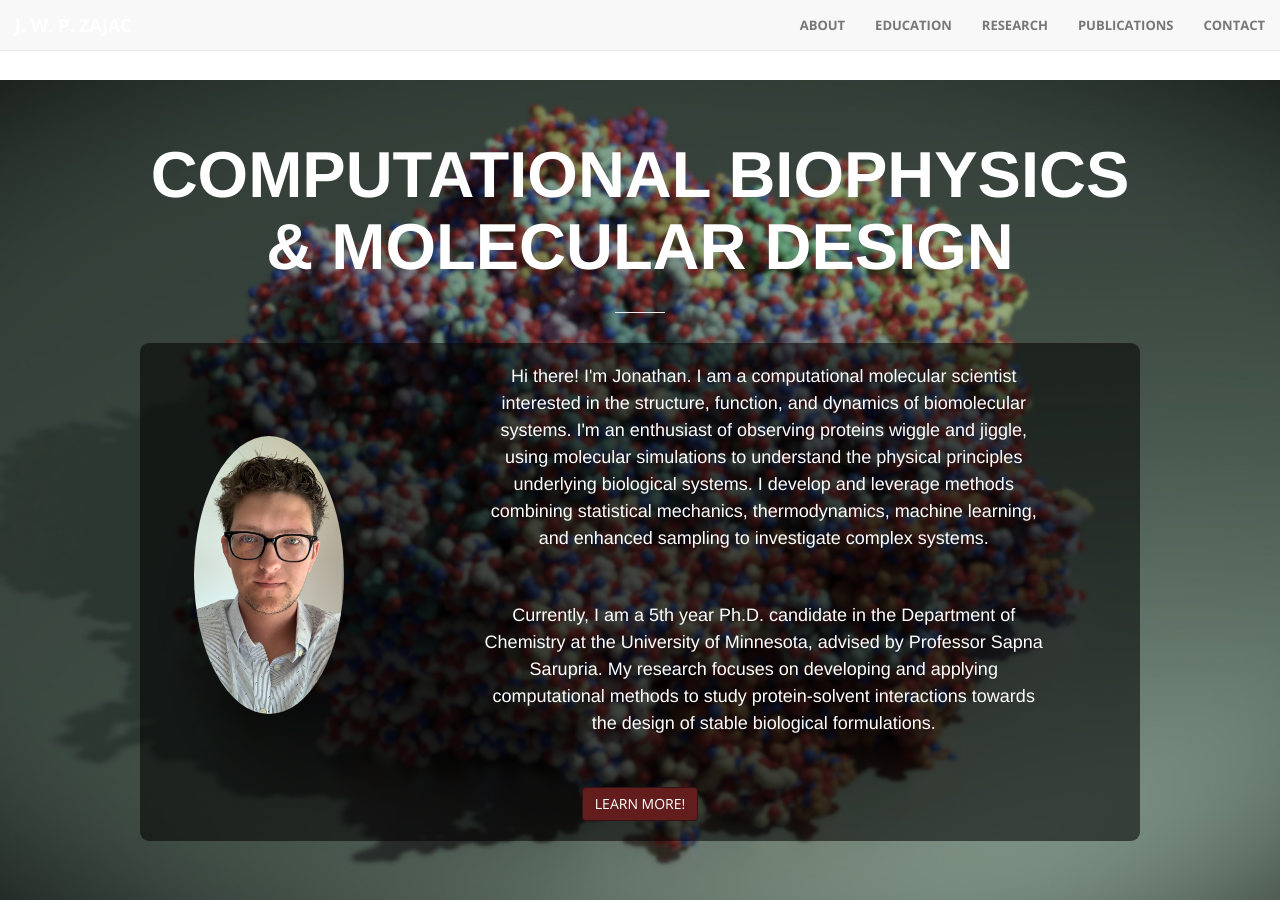
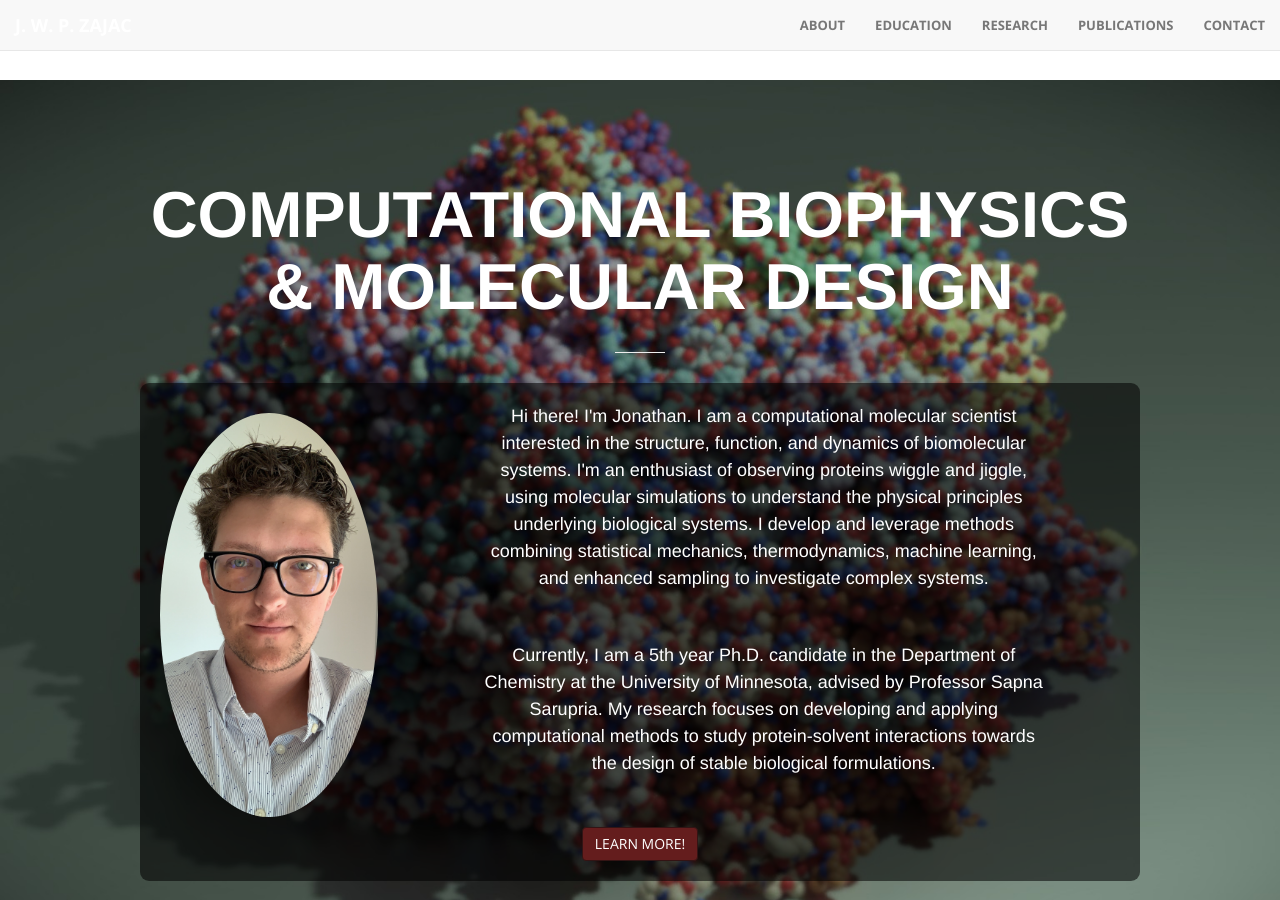
Before and after one commit to Jonathan-Zajac/Jonathan-Zajac.github.io, a Jekyll site: the page built from index.html, in a window 1280 px wide and 900 px high. Built offline with Jekyll 4.4.1, drawn with Linux system fonts in a browser that asks for light colours.

Commit message:
remove max width on portrait, add min height on background

```diff
--- a/_includes/header.html
+++ b/_includes/header.html
@@ -6,6 +6,7 @@
         text-align: center;
         color: white;
         overflow: hidden;
+        min-height: 100vh; /* full viewport height */
     }
 
     header::before {
@@ -53,7 +54,6 @@
 
     .intro-flex .col-sm-3 img {
         width: 100%;
-        max-width: 150px;
         height: auto;
         border-radius: 100%;
     }
```
